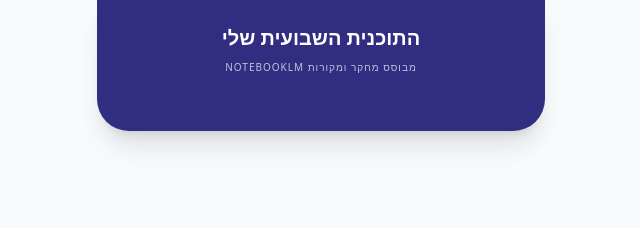
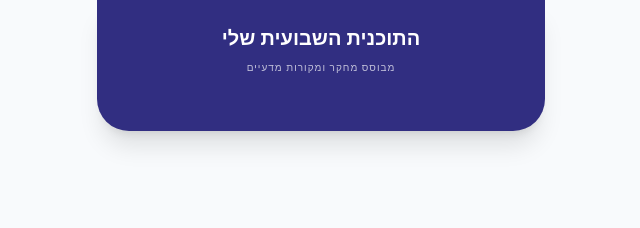
Before and after one commit to KobiDekel/prostate-health-app, a website: page index.html in a window 1280 px wide. Shown: the top 228 px of the page, 319-959 px from the left. Drawn offline with nearby package versions, Linux system fonts and the light colour scheme; no server answers.

Commit message:
Update  Titel program

```diff
--- a/index.html
+++ b/index.html
@@ -16,7 +16,7 @@
     <div class="max-w-md mx-auto min-h-screen relative">
         <header class="bg-indigo-900 p-6 text-white rounded-b-[2rem] shadow-xl text-center">
             <h1 class="text-xl font-bold mb-2">התוכנית השבועית שלי</h1>
-            <p class="text-[10px] opacity-70 uppercase tracking-widest mb-4">מבוסס מחקר ומקורות NotebookLM</p>
+            <p class="text-[10px] opacity-70 uppercase tracking-widest mb-4">מבוסס  מחקר ומקורות מדעיים </p>
 
             <div id="day-selector" class="flex overflow-x-auto gap-2 py-2 px-1 no-scrollbar">
                 </div>
```
